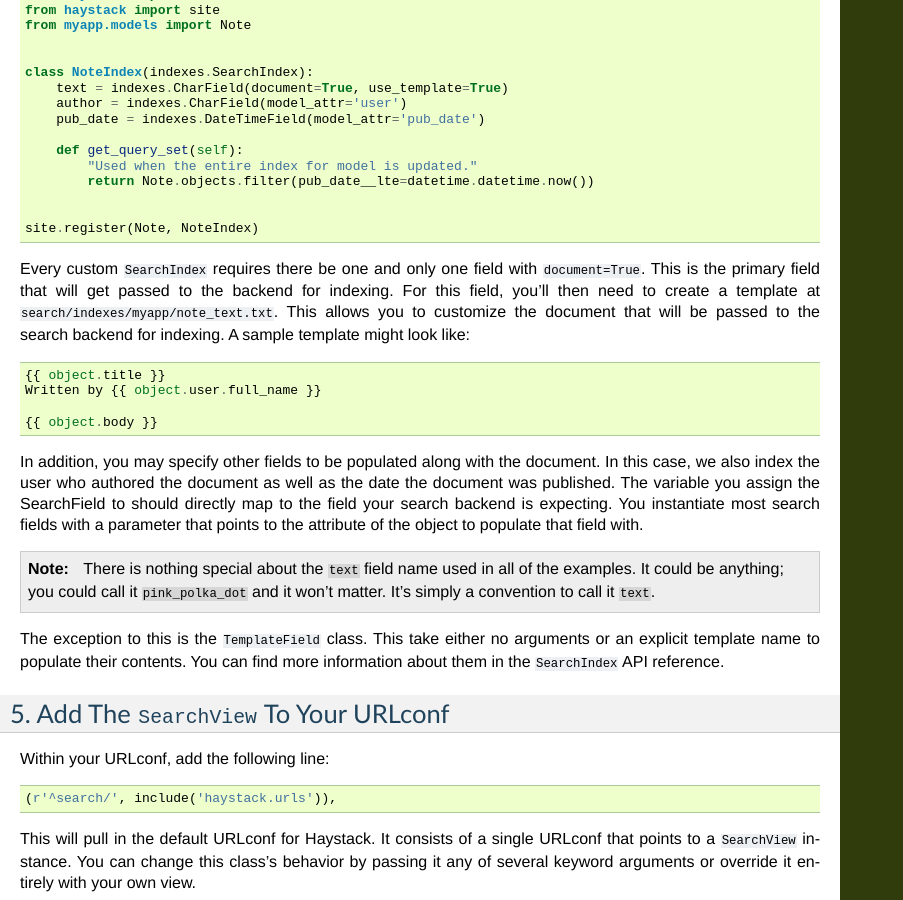
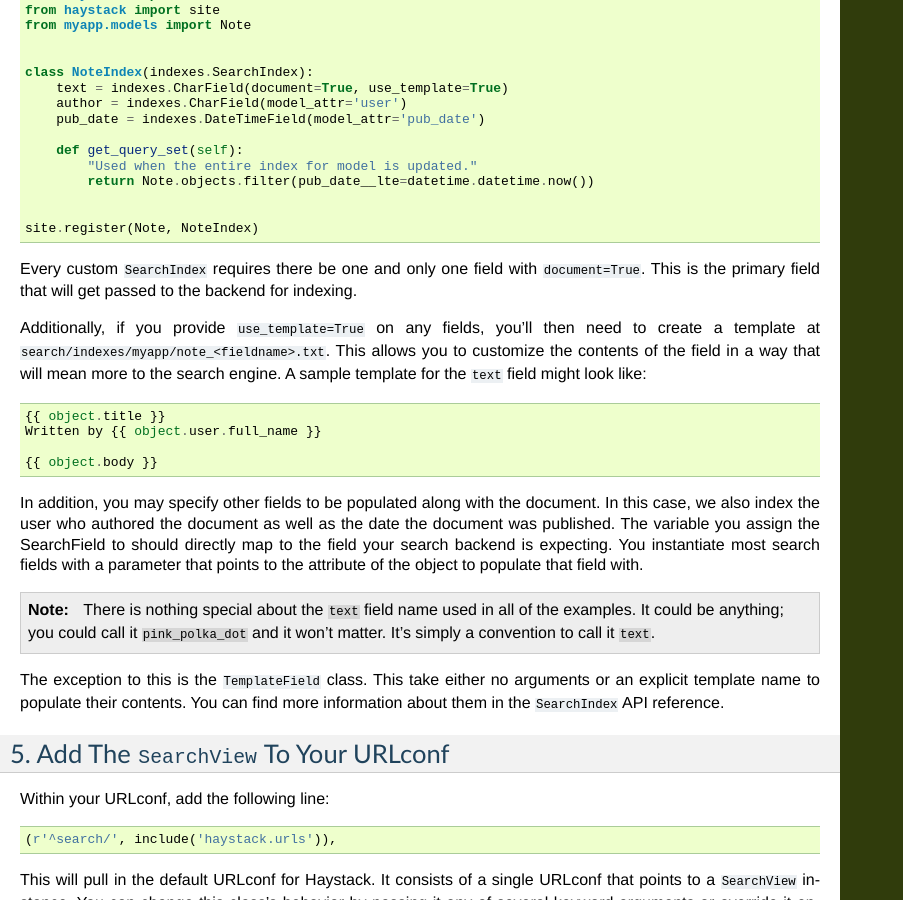
Before and after one commit to django-haystack/django-haystack, a Sphinx documentation site: the page built from docs/tutorial.rst, in a window 1280 px wide and 900 px high, scrolled down 2248 px. Shown: the whole window, without its empty margins (0-903 px from the left). Built offline with Sphinx 7.4.7, drawn with Linux system fonts in a browser that asks for light colours.

Commit message:
Corrected tutorial when dealing with fields that have `use_template=True`.

```diff
--- a/docs/tutorial.rst
+++ b/docs/tutorial.rst
@@ -143,12 +143,14 @@ include our own ``SearchIndex`` to exclude indexing future-dated notes::
 
     site.register(Note, NoteIndex)
 
-Every custom ``SearchIndex`` requires there be one and only one field with ``document=True``.
-This is the primary field that will get passed to the backend for indexing. For
-this field, you'll then need to create a template at
-``search/indexes/myapp/note_text.txt``. This allows you to customize the document
-that will be passed to the search backend for indexing. A sample template
-might look like::
+Every custom ``SearchIndex`` requires there be one and only one field with
+``document=True``. This is the primary field that will get passed to the backend
+for indexing.
+
+Additionally, if you provide ``use_template=True`` on any fields, you'll then
+need to create a template at ``search/indexes/myapp/note_<fieldname>.txt``. This
+allows you to customize the contents of the field in a way that will mean more
+to the search engine. A sample template for the ``text`` field might look like::
 
     {{ object.title }}
     Written by {{ object.user.full_name }}
```
